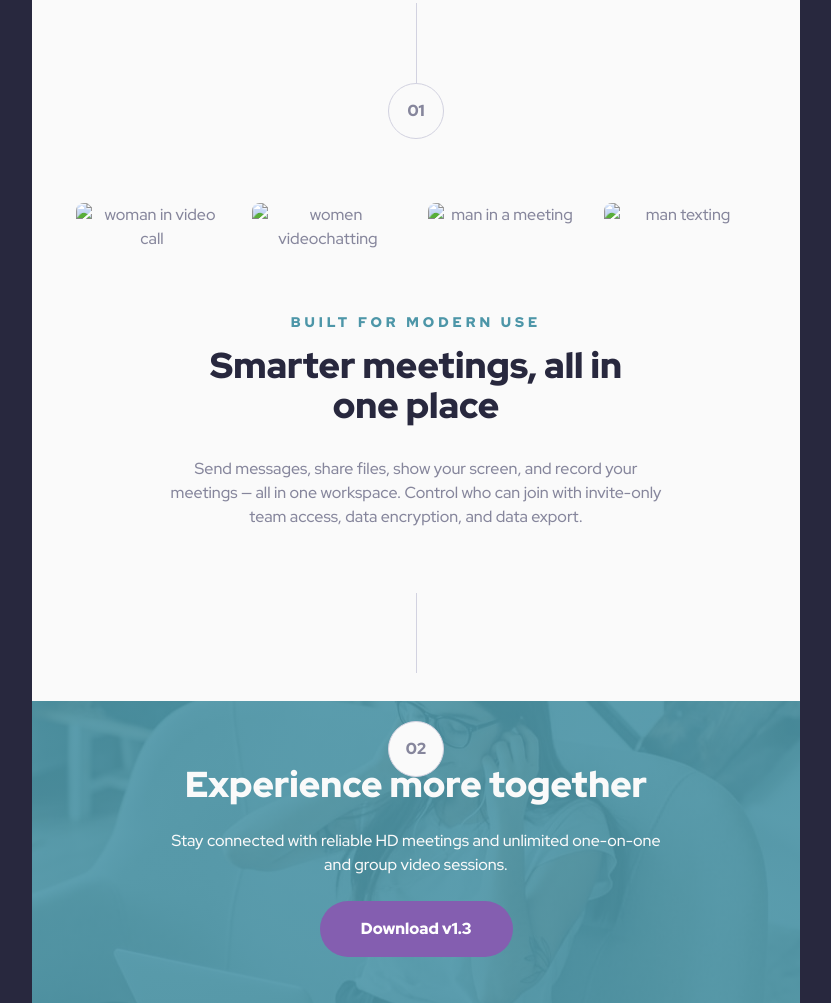
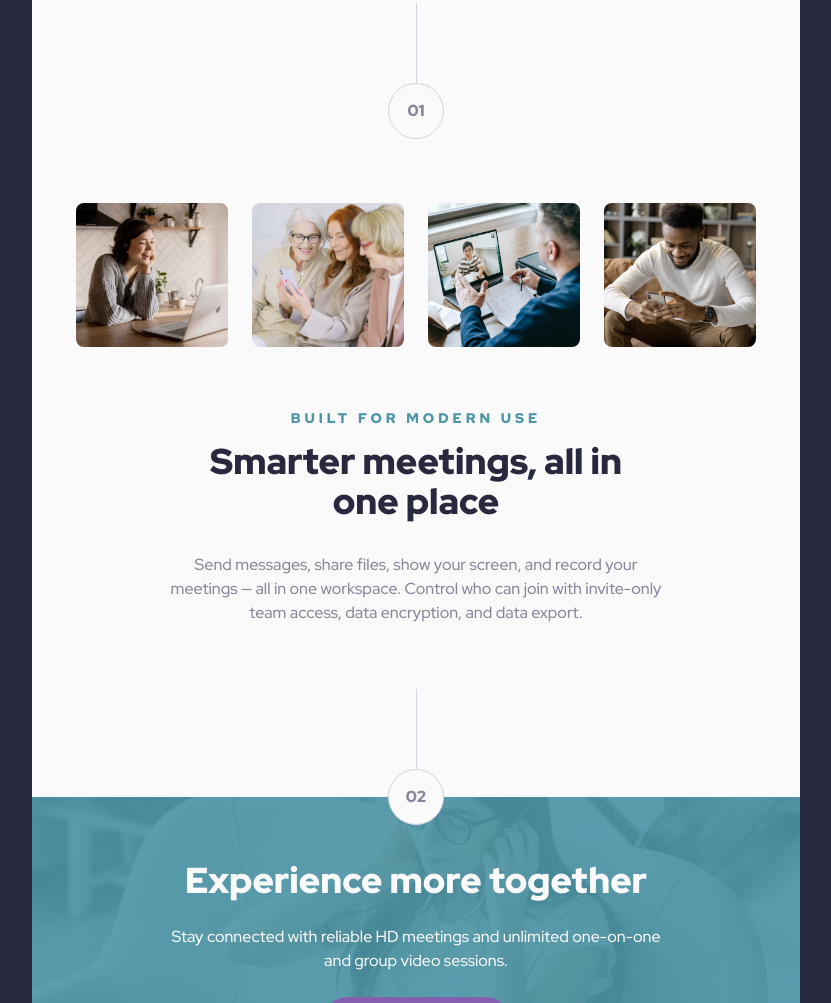
Before and after one commit to cacesasa/meet_landing_page, a plain HTML site: page index.html in a window 1280 px wide. Shown: the part 890-1893 px from the top of the page, without its empty margins (224-1055 px from the left). Drawn offline with Linux system fonts and the light colour scheme; the site is published under a folder, as on GitHub Pages, so addresses that start at the root find nothing.

Commit message:
Moved the index.html file to the main directory

```diff
--- a/index.html
+++ b/index.html
@@ -41,10 +41,10 @@
         <span></span>
         <p class="number">01</p>
         <div class="photos">
-          <img class="photo" src="/starter-code/assets/desktop/image-woman-in-videocall.jpg" alt="woman in video call">
-          <img class="photo" src="/starter-code/assets/desktop/image-women-videochatting.jpg" alt="women videochatting">
-          <img class="photo" src="/starter-code/assets/desktop/image-men-in-meeting.jpg" alt="man in a meeting">
-          <img class="photo" src="/starter-code/assets/desktop/image-man-texting.jpg" alt="man texting">
+          <img class="photo" src="starter-code/assets/desktop/image-woman-in-videocall.jpg" alt="woman in video call">
+          <img class="photo" src="starter-code/assets/desktop/image-women-videochatting.jpg" alt="women videochatting">
+          <img class="photo" src="starter-code/assets/desktop/image-men-in-meeting.jpg" alt="man in a meeting">
+          <img class="photo" src="starter-code/assets/desktop/image-man-texting.jpg" alt="man texting">
         </div>
         <div class="message">
           <p class="small_title">Built for modern use</p>
```
